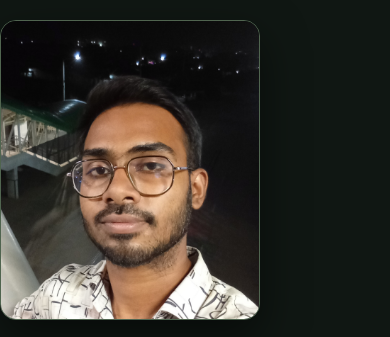
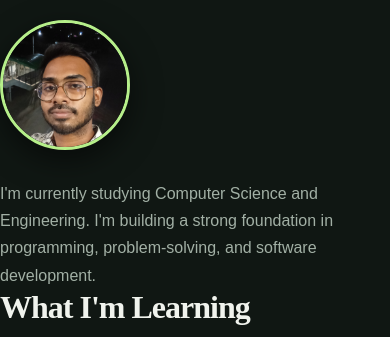
Before and after one commit to evon122780-prog/evon122780-prog.github.io, a plain HTML site: page index.html in a window 390 px wide. Shown: the part 465-802 px from the top of the page. Drawn offline with Linux system fonts and the light colour scheme.

Commit message:
Update style.css

```diff
--- a/style.css
+++ b/style.css
@@ -293,30 +293,30 @@ footer {
 }
 
 .about-layout {
-  display: grid;
-  grid-template-columns: 220px 1fr;
+  display: flex;
   align-items: center;
-  gap: 32px;
+  gap: 30px;
 }
 
 .profile-photo {
-  width: 220px;
-  height: 260px;
+  width: 150px;
+  height: 150px;
   object-fit: cover;
   object-position: center 35%;
-  border-radius: 16px;
-  border: 1px solid #50644f;
-  box-shadow: 0 18px 45px #0008;
+  border-radius: 50%;
+  border: 3px solid #b6ef8a;
+  box-shadow: 0 10px 30px #0008;
 }
 
 @media (max-width: 600px) {
   .about-layout {
-    grid-template-columns: 1fr;
-    gap: 20px;
+    flex-direction: column;
+    align-items: flex-start;
   }
 
   .profile-photo {
-    width: min(100%, 260px);
-    height: 300px;
+    width: 130px;
+    height: 130px;
   }
 }
+}
```
